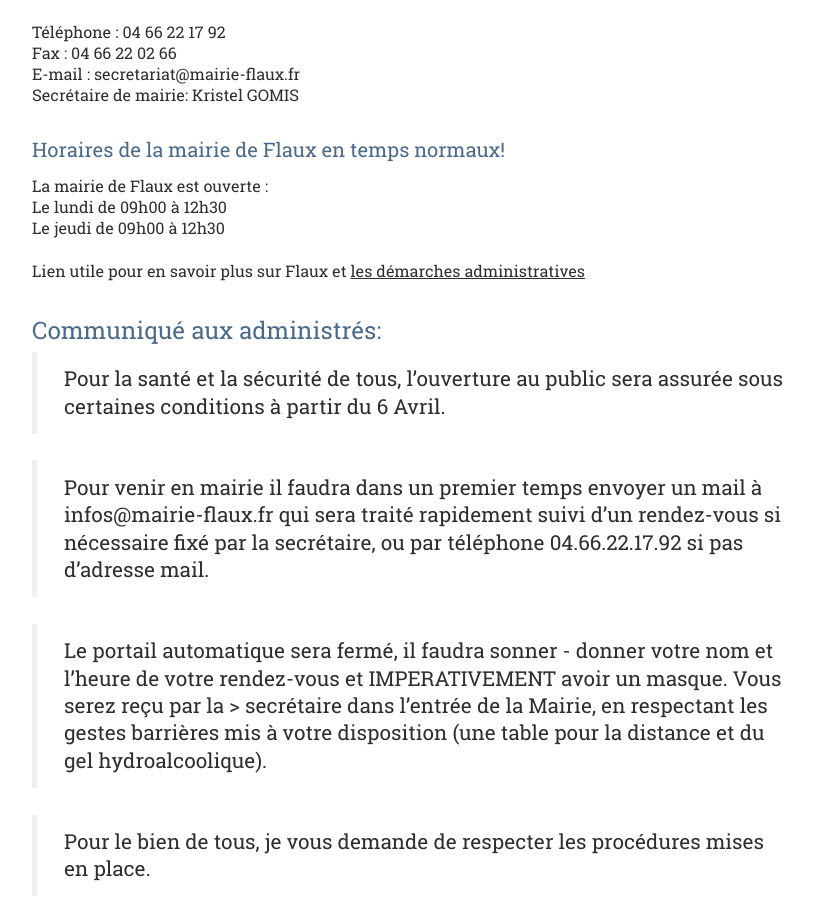
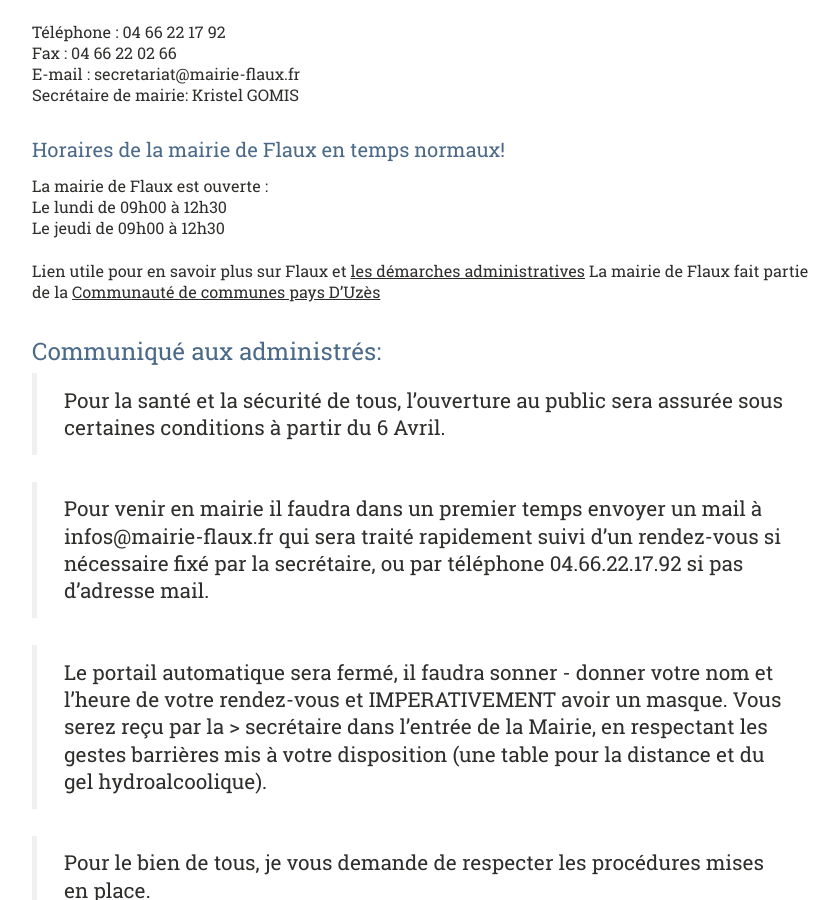
Before and after one commit to Flaux-Village/flaux-village.github.io, a Jekyll site: the page built from mairie.md, in a window 1280 px wide and 900 px high, scrolled down 693 px. Shown: the whole window, without its empty margins (58-897 px from the left). Built offline with Jekyll 4.4.1, drawn with Linux system fonts in a browser that asks for light colours; our own code applies the rules of GitHub Pages for plain Markdown files.

Commit message:
Update mairie.md

```diff
--- a/mairie.md
+++ b/mairie.md
@@ -32,6 +32,8 @@ Le lundi  de 09h00 à 12h30<br/>
 Le jeudi  de 09h00 à 12h30<br/>
 
 Lien utile pour en savoir plus sur Flaux et [les démarches administratives](https://www.gard.gouv.fr/Demarches-administratives/Autres-demarches)
+La mairie de Flaux fait partie de la [Communauté de communes pays D'Uzès](https://www.ccpaysduzes.fr/)
+
 
 
 # Communiqué aux administrés:
```
